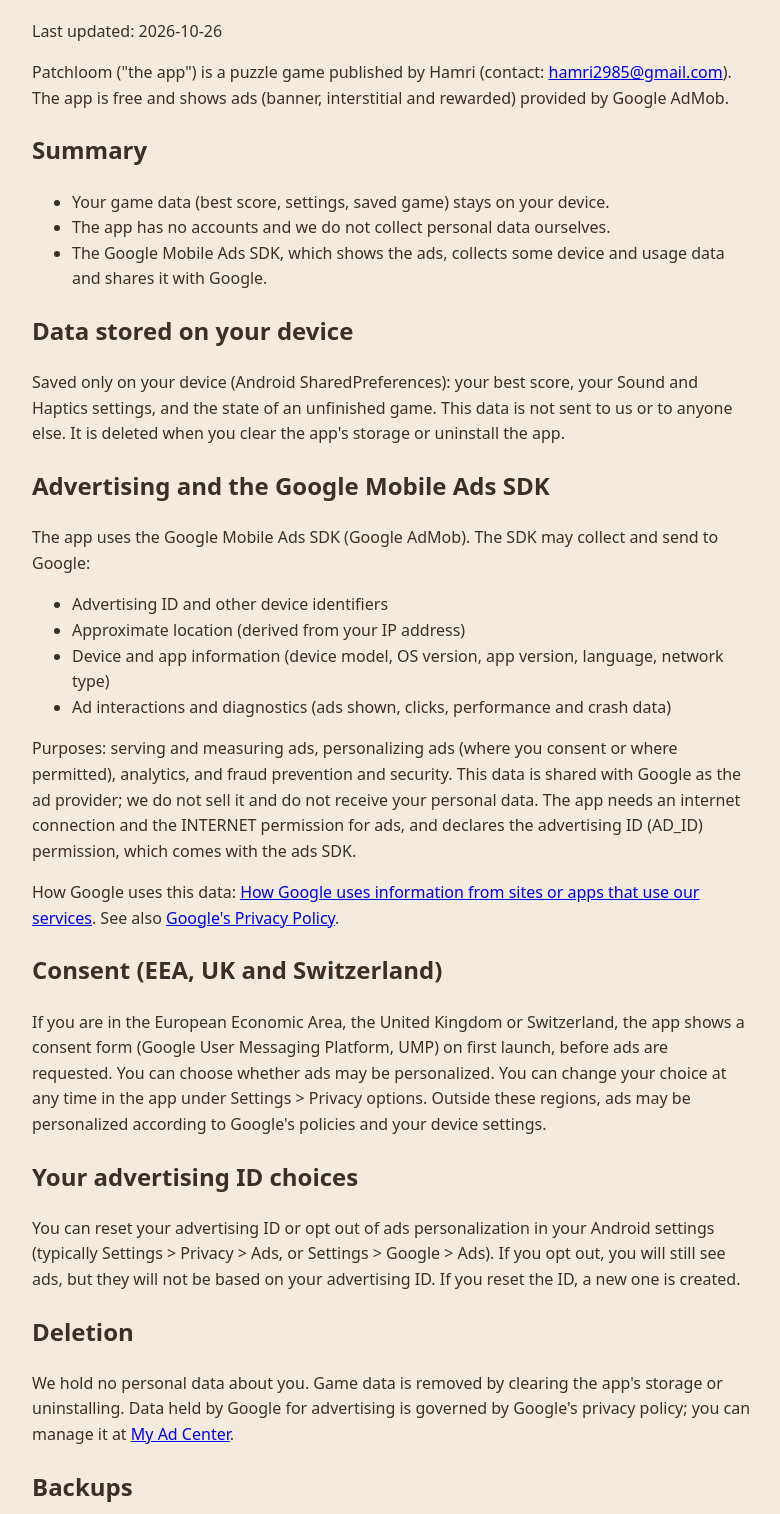
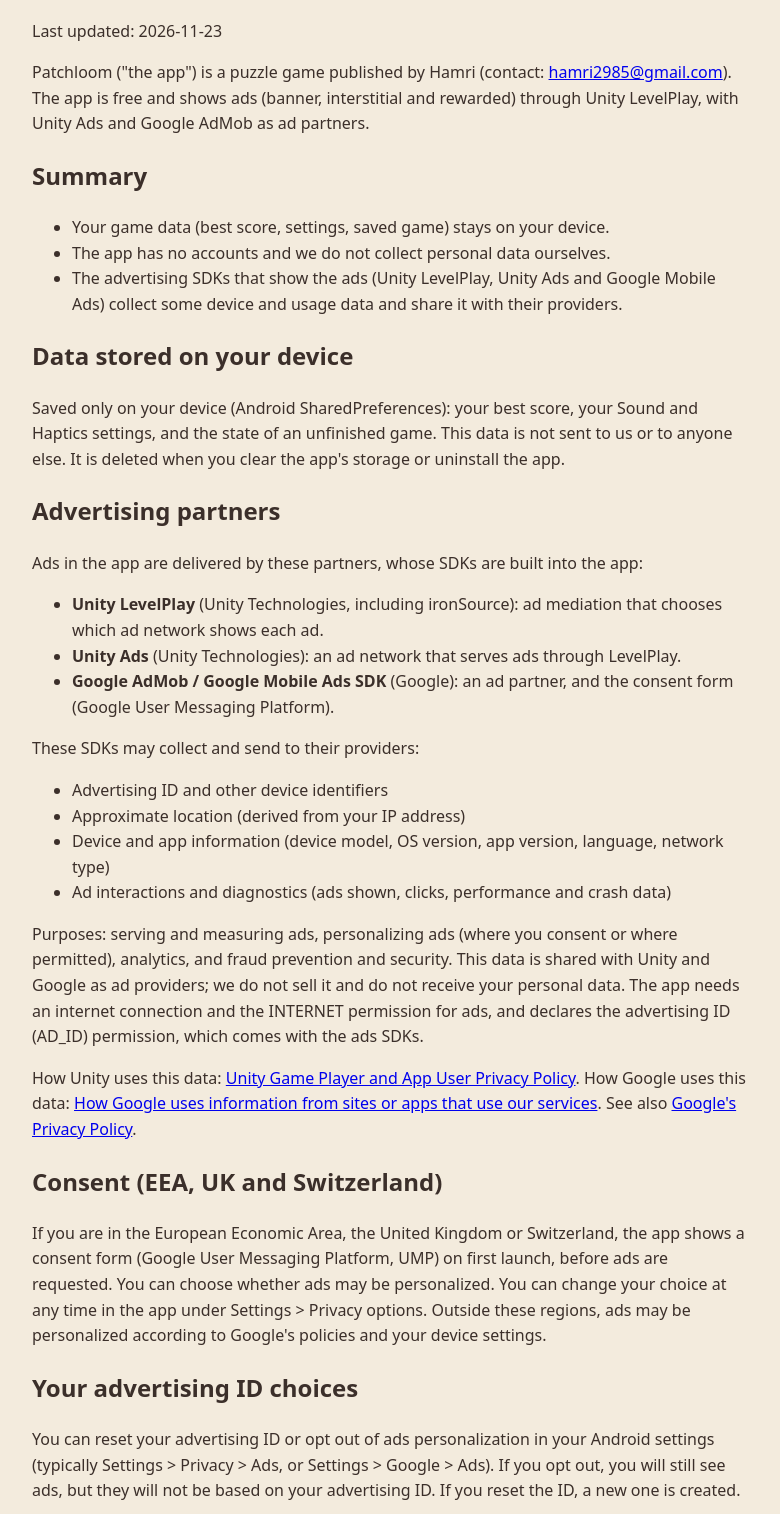
Before and after one commit to hamri0307/hamri0307.github.io, a plain HTML site: page patchloom-privacy.html in a window 1280 px wide. Shown: the part 86-1600 px from the top of the page, without its empty margins (248-1028 px from the left). Drawn offline with Linux system fonts and the light colour scheme.

Commit message:
Privacy policies: add Unity LevelPlay and Unity Ads as ad partners
Patchloom and Paper Roost now serve ads through LevelPlay; One More Throw
lists them as possible partners. Adds Unity's player privacy link.

Co-Authored-By: Claude Opus 5.5 <noreply@anthropic.com>

```diff
--- a/patchloom-privacy.html
+++ b/patchloom-privacy.html
@@ -8,29 +8,35 @@
 </head>
 <body>
 <h1>Privacy Policy - Patchloom</h1>
-<p>Last updated: 2026-10-26</p>
-<p>Patchloom ("the app") is a puzzle game published by Hamri (contact: <a href="mailto:hamri2985@gmail.com">hamri2985@gmail.com</a>). The app is free and shows ads (banner, interstitial and rewarded) provided by Google AdMob.</p>
+<p>Last updated: 2026-11-23</p>
+<p>Patchloom ("the app") is a puzzle game published by Hamri (contact: <a href="mailto:hamri2985@gmail.com">hamri2985@gmail.com</a>). The app is free and shows ads (banner, interstitial and rewarded) through Unity LevelPlay, with Unity Ads and Google AdMob as ad partners.</p>
 
 <h2>Summary</h2>
 <ul>
 <li>Your game data (best score, settings, saved game) stays on your device.</li>
 <li>The app has no accounts and we do not collect personal data ourselves.</li>
-<li>The Google Mobile Ads SDK, which shows the ads, collects some device and usage data and shares it with Google.</li>
+<li>The advertising SDKs that show the ads (Unity LevelPlay, Unity Ads and Google Mobile Ads) collect some device and usage data and share it with their providers.</li>
 </ul>
 
 <h2>Data stored on your device</h2>
 <p>Saved only on your device (Android SharedPreferences): your best score, your Sound and Haptics settings, and the state of an unfinished game. This data is not sent to us or to anyone else. It is deleted when you clear the app's storage or uninstall the app.</p>
 
-<h2>Advertising and the Google Mobile Ads SDK</h2>
-<p>The app uses the Google Mobile Ads SDK (Google AdMob). The SDK may collect and send to Google:</p>
+<h2>Advertising partners</h2>
+<p>Ads in the app are delivered by these partners, whose SDKs are built into the app:</p>
+<ul>
+<li><strong>Unity LevelPlay</strong> (Unity Technologies, including ironSource): ad mediation that chooses which ad network shows each ad.</li>
+<li><strong>Unity Ads</strong> (Unity Technologies): an ad network that serves ads through LevelPlay.</li>
+<li><strong>Google AdMob / Google Mobile Ads SDK</strong> (Google): an ad partner, and the consent form (Google User Messaging Platform).</li>
+</ul>
+<p>These SDKs may collect and send to their providers:</p>
 <ul>
 <li>Advertising ID and other device identifiers</li>
 <li>Approximate location (derived from your IP address)</li>
 <li>Device and app information (device model, OS version, app version, language, network type)</li>
 <li>Ad interactions and diagnostics (ads shown, clicks, performance and crash data)</li>
 </ul>
-<p>Purposes: serving and measuring ads, personalizing ads (where you consent or where permitted), analytics, and fraud prevention and security. This data is shared with Google as the ad provider; we do not sell it and do not receive your personal data. The app needs an internet connection and the INTERNET permission for ads, and declares the advertising ID (AD_ID) permission, which comes with the ads SDK.</p>
-<p>How Google uses this data: <a href="https://policies.google.com/technologies/partner-sites">How Google uses information from sites or apps that use our services</a>. See also <a href="https://policies.google.com/privacy">Google's Privacy Policy</a>.</p>
+<p>Purposes: serving and measuring ads, personalizing ads (where you consent or where permitted), analytics, and fraud prevention and security. This data is shared with Unity and Google as ad providers; we do not sell it and do not receive your personal data. The app needs an internet connection and the INTERNET permission for ads, and declares the advertising ID (AD_ID) permission, which comes with the ads SDKs.</p>
+<p>How Unity uses this data: <a href="https://unity.com/legal/game-player-and-app-user-privacy-policy">Unity Game Player and App User Privacy Policy</a>. How Google uses this data: <a href="https://policies.google.com/technologies/partner-sites">How Google uses information from sites or apps that use our services</a>. See also <a href="https://policies.google.com/privacy">Google's Privacy Policy</a>.</p>
 
 <h2>Consent (EEA, UK and Switzerland)</h2>
 <p>If you are in the European Economic Area, the United Kingdom or Switzerland, the app shows a consent form (Google User Messaging Platform, UMP) on first launch, before ads are requested. You can choose whether ads may be personalized. You can change your choice at any time in the app under Settings &gt; Privacy options. Outside these regions, ads may be personalized according to Google's policies and your device settings.</p>
@@ -39,7 +45,7 @@
 <p>You can reset your advertising ID or opt out of ads personalization in your Android settings (typically Settings &gt; Privacy &gt; Ads, or Settings &gt; Google &gt; Ads). If you opt out, you will still see ads, but they will not be based on your advertising ID. If you reset the ID, a new one is created.</p>
 
 <h2>Deletion</h2>
-<p>We hold no personal data about you. Game data is removed by clearing the app's storage or uninstalling. Data held by Google for advertising is governed by Google's privacy policy; you can manage it at <a href="https://myadcenter.google.com">My Ad Center</a>.</p>
+<p>We hold no personal data about you. Game data is removed by clearing the app's storage or uninstalling. Data held by Unity or Google for advertising is governed by their privacy policies (linked above); you can manage Google ad data at <a href="https://myadcenter.google.com">My Ad Center</a> and send data requests to Unity through its privacy policy.</p>
 
 <h2>Backups</h2>
 <p>Android may include the app's local data (best score, settings, saved game) in your Google account's device backup if you have backup enabled. This is handled by Android and Google under your own device settings.</p>
```
Also changed, not shown: one-more-throw-privacy.html (+14 -8 lines), paper-roost-privacy.html (+14 -8 lines).
